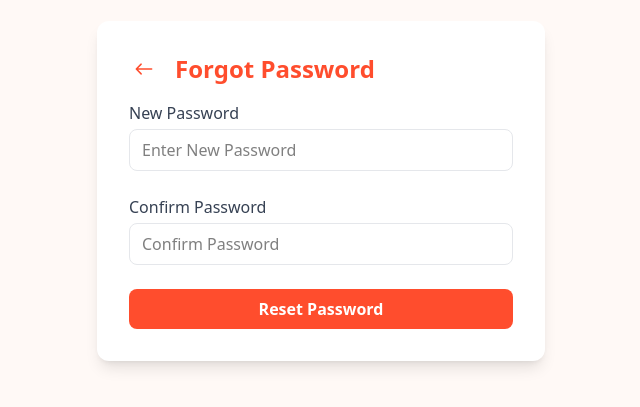
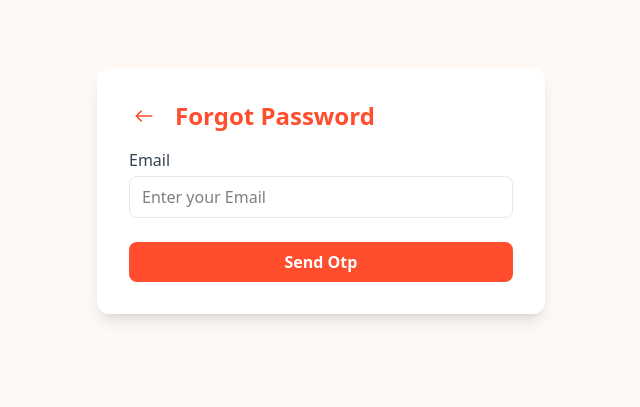
Before and after one commit to Harshitdongarwar2528/CRAVECART, a React app in the folder frontend/: page /forgot-password in a window 1280 px wide. Shown: the part 209-616 px from the top of the page, without its empty margins (319-959 px from the left). Built offline with nearby package versions, Linux system fonts and the light colour scheme; the HTML template or start-up script is replaced by a standard one.

Commit message:
Done with the sign in , signup etc now will proceed for google auth

```diff
--- a/frontend/src/pages/ForgotPassword.jsx
+++ b/frontend/src/pages/ForgotPassword.jsx
@@ -5,54 +5,50 @@ import { useNavigate } from 'react-router-dom';
 import { serverUrl } from '../App';
 // import { ClipLoader } from 'react-spinners';
 function ForgotPassword() {
-  const [step, setStep] = useState(3)
+  const [step, setStep] = useState(1)
   const [email, setEmail] = useState("")
   const [otp, setOtp] = useState("")
   const [newPassword, setNewPassword] = useState("")
   const [confirmPassword, setConfirmPassword] = useState("")
   const [err, setErr] = useState("")
   const navigate = useNavigate()
-  const [loading, setLoading] = useState(false)
+  // const [loading, setLoading] = useState(false)
+
   const handleSendOtp = async () => {
-    setLoading(true)
     try {
       const result = await axios.post(`${serverUrl}/api/auth/send-otp`, { email }, { withCredentials: true })
       console.log(result)
       setErr("")
       setStep(2)
-      setLoading(false)
     } catch (error) {
       setErr(error.response.data.message)
       setLoading(false)
     }
   }
   const handleVerifyOtp = async () => {
-    setLoading(true)
     try {
       const result = await axios.post(`${serverUrl}/api/auth/verify-otp`, { email, otp }, { withCredentials: true })
       console.log(result)
       setErr("")
       setStep(3)
-      setLoading(false)
     } catch (error) {
       setErr(error?.response?.data?.message)
-      setLoading(false)
     }
   }
   const handleResetPassword = async () => {
     if (newPassword != confirmPassword) {
       return null
     }
-    setLoading(true)
+
     try {
       const result = await axios.post(`${serverUrl}/api/auth/reset-password`, { email, newPassword }, { withCredentials: true })
       setErr("")
       console.log(result)
-      setLoading(false)
+
       navigate("/signin")
     } catch (error) {
       setErr(error?.response?.data?.message)
-      setLoading(false)
+
     }
   }
   return (
@@ -69,8 +65,8 @@ function ForgotPassword() {
               <label htmlFor="email" className='block text-gray-700 font-medium mb-1'>Email</label>
               <input type="email" className='w-full border border-gray-200 rounded-lg px-3 py-2 focus:outline-none  ' placeholder='Enter your Email' onChange={(e) => setEmail(e.target.value)} value={email} required />
             </div>
-            <button className={`w-full font-semibold py-2 rounded-lg transition duration-200 bg-[#ff4d2d] text-white hover:bg-[#e64323] cursor-pointer`} onClick={handleSendOtp} disabled={loading}>
-              {loading ? <ClipLoader size={20} color='white' /> : "Send Otp"}
+            <button className={`w-full font-semibold py-2 rounded-lg transition duration-200 bg-[#ff4d2d] text-white hover:bg-[#e64323] cursor-pointer`} onClick={handleSendOtp} >
+              Send Otp
             </button>
             {err && <p className='text-red-500 text-center my-2.5'>*{err}</p>}
           </div>}
@@ -82,8 +78,8 @@ function ForgotPassword() {
               <label htmlFor="email" className='block text-gray-700 font-medium mb-1'>OTP</label>
               <input type="email" className='w-full border border-gray-200 rounded-lg px-3 py-2 focus:outline-none  ' placeholder='Enter OTP' onChange={(e) => setOtp(e.target.value)} value={otp} required />
             </div>
-            <button className={`w-full font-semibold py-2 rounded-lg transition duration-200 bg-[#ff4d2d] text-white hover:bg-[#e64323] cursor-pointer`} onClick={handleVerifyOtp} disabled={loading}>
-              {loading ? <ClipLoader size={20} color='white' /> : "Verify"}
+            <button className={`w-full font-semibold py-2 rounded-lg transition duration-200 bg-[#ff4d2d] text-white hover:bg-[#e64323] cursor-pointer`} onClick={handleVerifyOtp} >
+               Verify
             </button>
             {err && <p className='text-red-500 text-center my-2.5'>*{err}</p>}
           </div>}
@@ -98,8 +94,8 @@ function ForgotPassword() {
               <label htmlFor="ConfirmPassword" className='block text-gray-700 font-medium mb-1'>Confirm Password</label>
               <input type="email" className='w-full border border-gray-200 rounded-lg px-3 py-2 focus:outline-none  ' placeholder='Confirm Password' onChange={(e) => setConfirmPassword(e.target.value)} value={confirmPassword} required />
             </div>
-            <button className={`w-full font-semibold py-2 rounded-lg transition duration-200 bg-[#ff4d2d] text-white hover:bg-[#e64323] cursor-pointer`} onClick={handleResetPassword} disabled={loading}>
-              {loading ? <ClipLoader size={20} color='white' /> : "Reset Password"}
+            <button className={`w-full font-semibold py-2 rounded-lg transition duration-200 bg-[#ff4d2d] text-white hover:bg-[#e64323] cursor-pointer`} onClick={handleResetPassword} >
+              Reset Password
             </button>
             {err && <p className='text-red-500 text-center my-2.5'>*{err}</p>}
           </div>}
--- a/frontend/src/pages/SignIn.jsx
+++ b/frontend/src/pages/SignIn.jsx
@@ -16,6 +16,8 @@ function SignIn() {
   const navigate = useNavigate()
   const [email, setEmail] = useState("")
   const [password, setPassword] = useState("")
+      const [err,setErr]=useState("")
+
 
   const handleSignIn = async () => {
     try {
@@ -27,9 +29,8 @@ function SignIn() {
       // setLoading(false)
       console.log(result);
     } catch (error) {
-      // setErr(error?.response?.data?.message)
-      // setLoading(false)
-      console.log(error)
+       console.log(error?.response?.data?.message)
+
     }
   }
 
```
Also changed, not shown: 2 other files (tests, documents, lock files or other folders).
